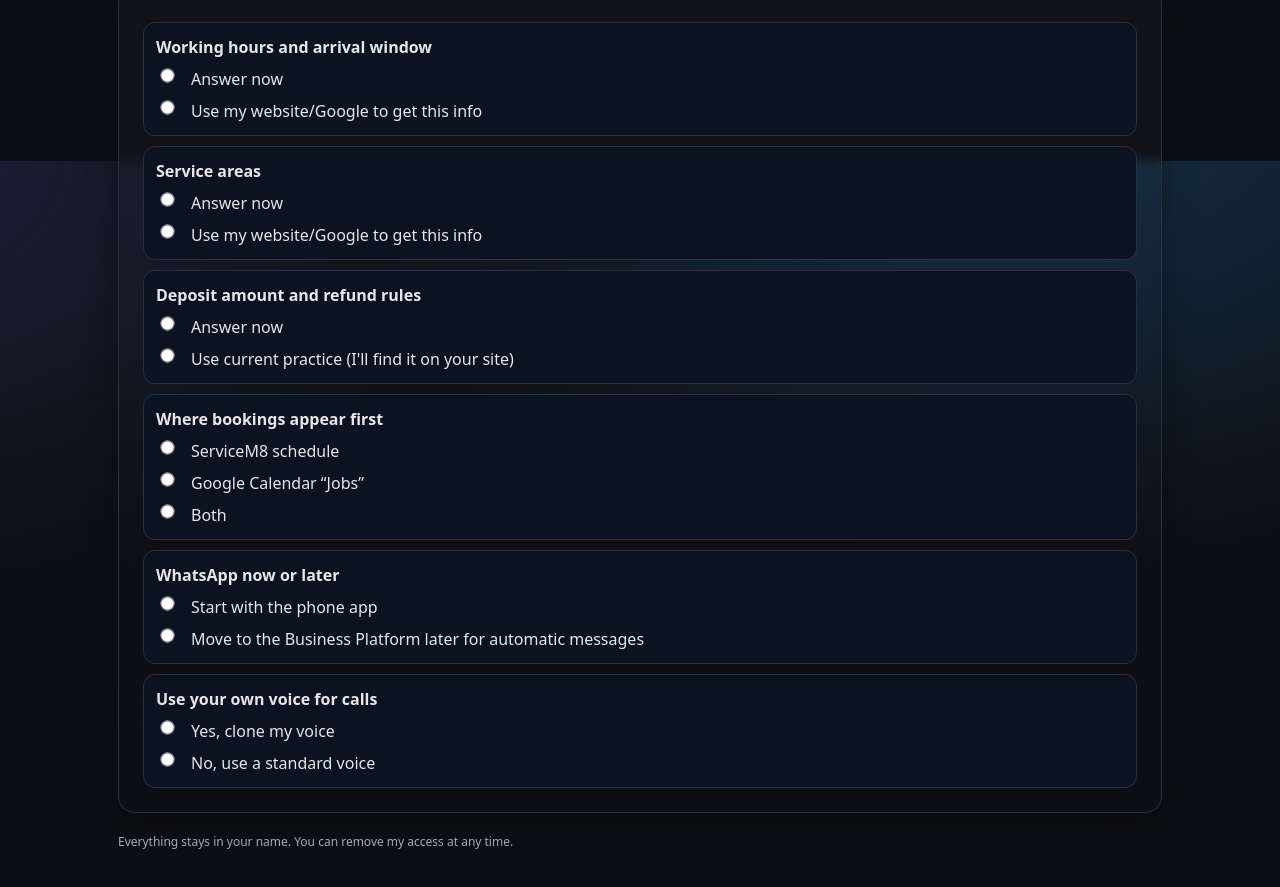
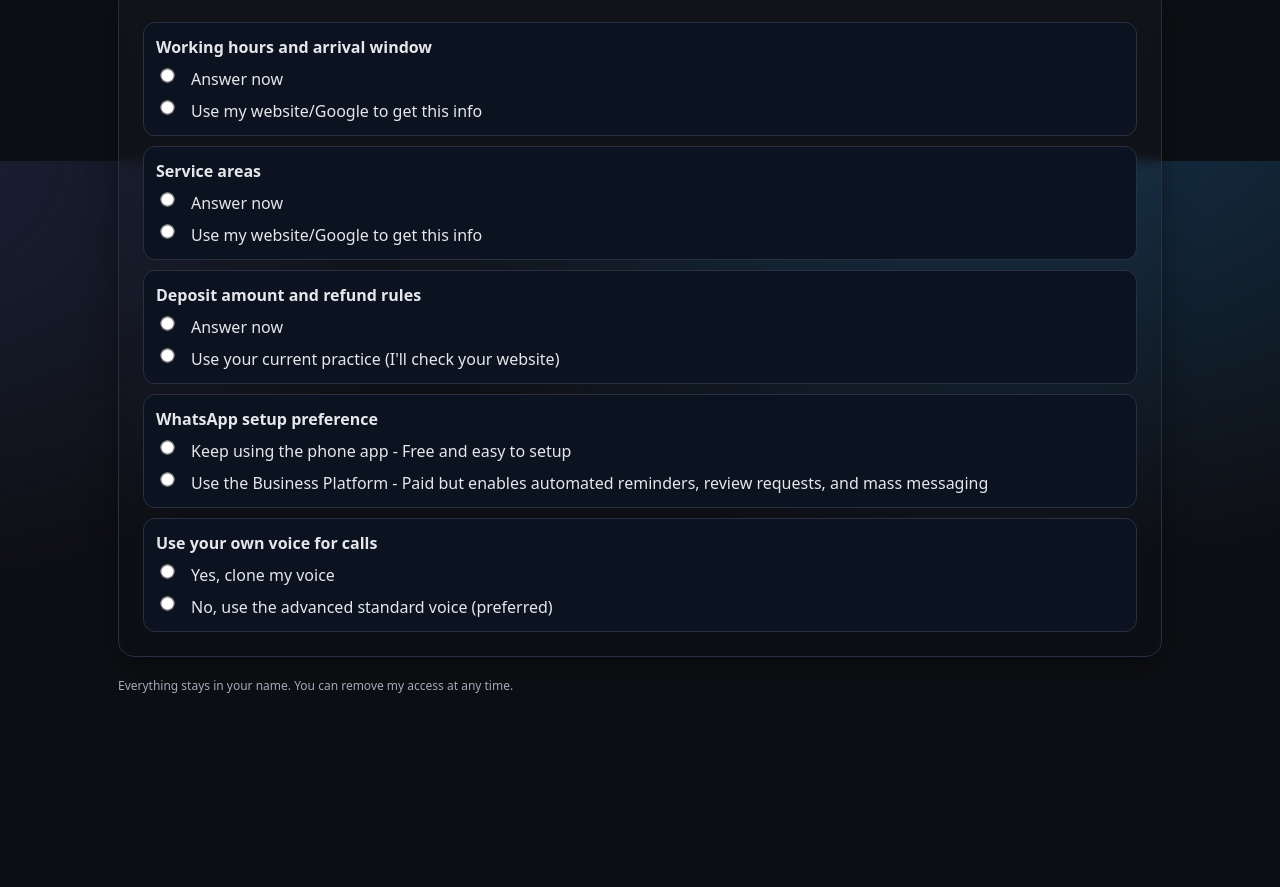
Before and after one commit to Stigmavlc/hjz-setup, a plain HTML site: page setup.html in a window 1280 px wide. Shown: the part 4639-5526 px from the top of the page. After the commit the page ends 5386 px from the top, so only its background shows below. Drawn offline with Linux system fonts and the light colour scheme; sample sign-in values are in the browser's storage.

Commit message:
Update setup.html

```diff
--- a/setup.html
+++ b/setup.html
@@ -430,37 +430,21 @@
           <div class="radio-row">
             <input type="radio" name="deposit" id="dep-later" />
             <label for="dep-later"
-              >Use current practice (I'll find it on your site)</label
+              >Use your current practice (I'll check your website)</label
             >
           </div>
         </div>
 
         <div class="choice">
-          <b>Where bookings appear first</b>
-          <div class="radio-row">
-            <input type="radio" name="store" id="store-servicem8" />
-            <label for="store-servicem8">ServiceM8 schedule</label>
-          </div>
-          <div class="radio-row">
-            <input type="radio" name="store" id="store-gcal" />
-            <label for="store-gcal">Google Calendar “Jobs”</label>
-          </div>
-          <div class="radio-row">
-            <input type="radio" name="store" id="store-both" />
-            <label for="store-both">Both</label>
-          </div>
-        </div>
-
-        <div class="choice">
-          <b>WhatsApp now or later</b>
+          <b>WhatsApp setup preference</b>
           <div class="radio-row">
             <input type="radio" name="wa" id="wa-app" />
-            <label for="wa-app">Start with the phone app</label>
+            <label for="wa-app">Keep using the phone app - Free and easy to setup</label>
           </div>
           <div class="radio-row">
             <input type="radio" name="wa" id="wa-platform" />
             <label for="wa-platform"
-              >Move to the Business Platform later for automatic messages</label
+              >Use the Business Platform - Paid but enables automated reminders, review requests, and mass messaging</label
             >
           </div>
         </div>
@@ -473,7 +457,7 @@
           </div>
           <div class="radio-row">
             <input type="radio" name="voice" id="voice-no" />
-            <label for="voice-no">No, use a standard voice</label>
+            <label for="voice-no">No, use the advanced standard voice (preferred)</label>
           </div>
         </div>
       </section>
```
